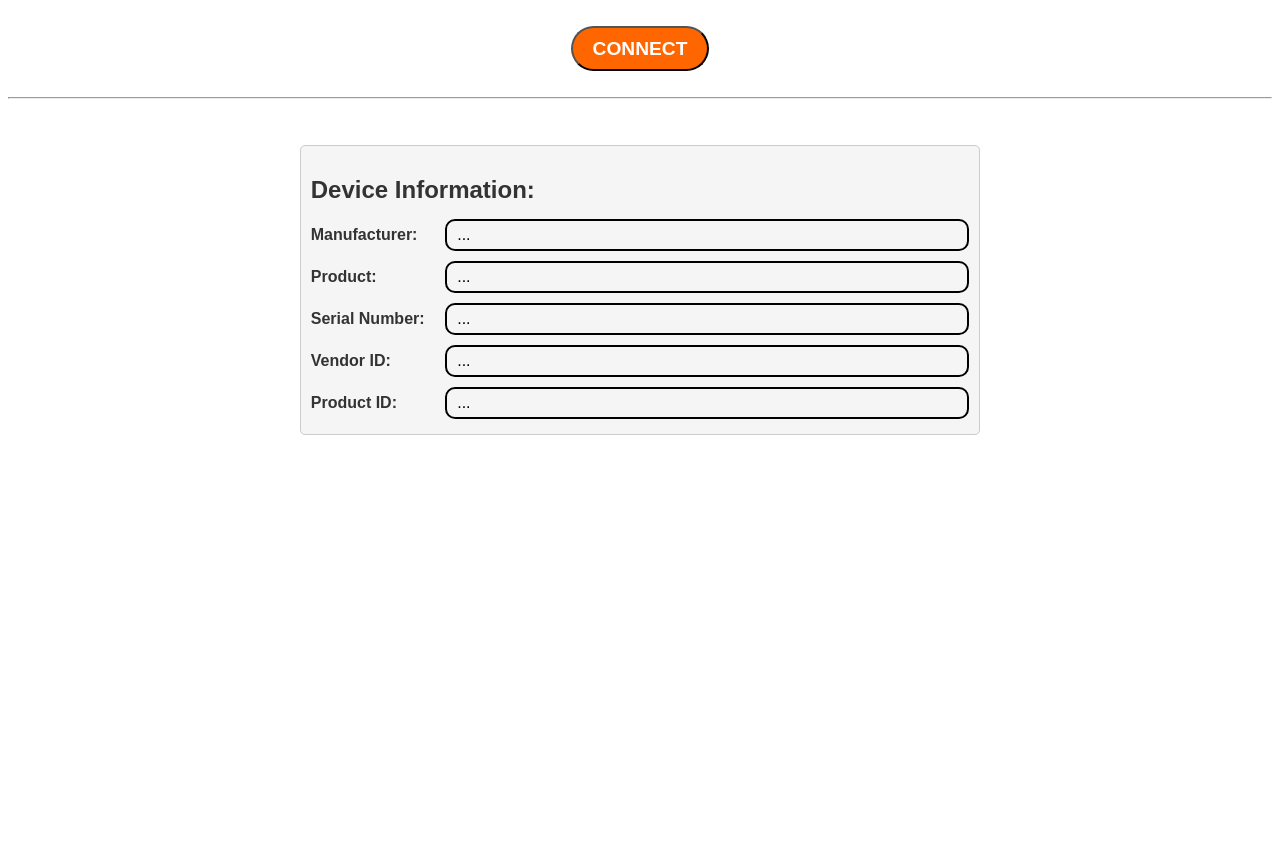
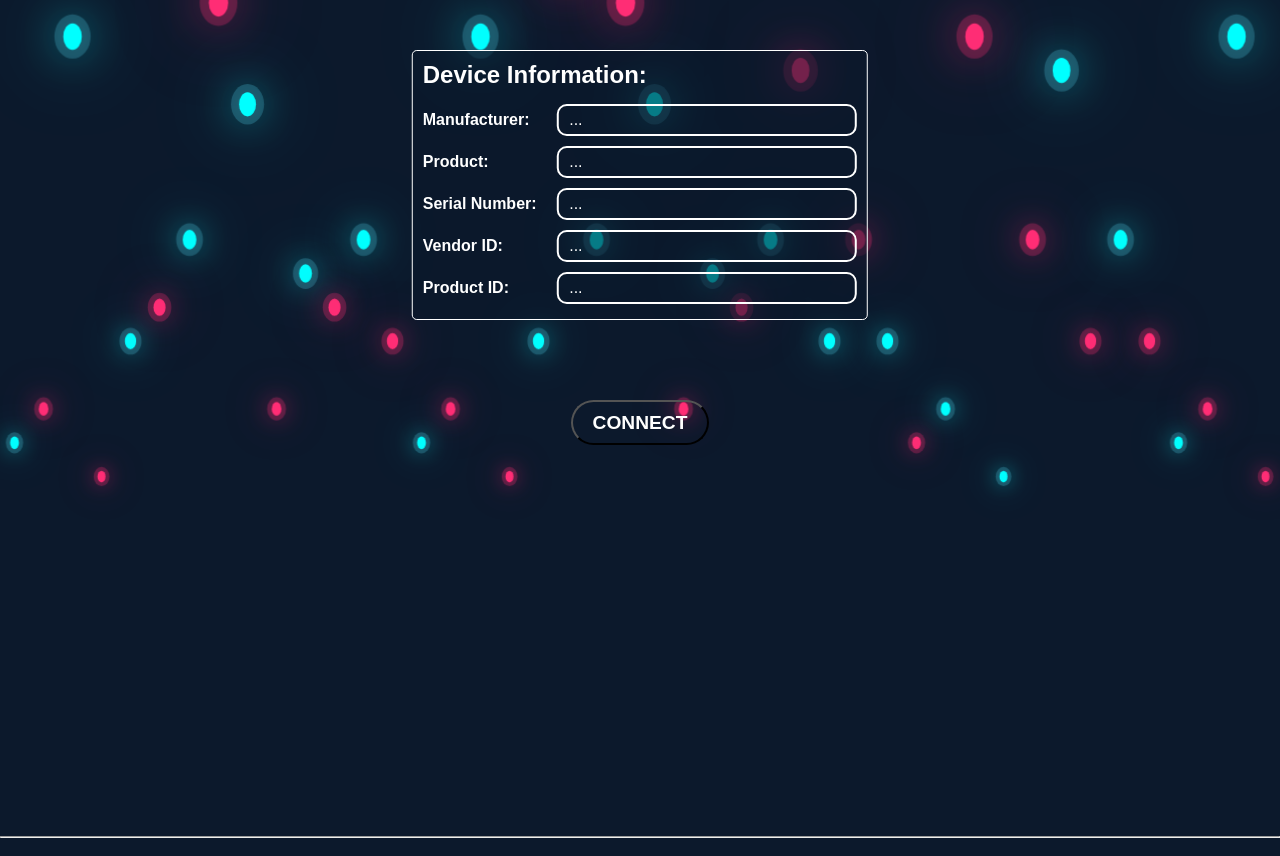
Before and after one commit to jinyuanwong/test-webusbapp, a website with bundled scripts: page index.html in a window 1280 px wide. Before the commit the page ends 800 px from the top, so only its background shows below. Built offline with nearby package versions, Linux system fonts and the light colour scheme.

Commit message:
updated a background

```diff
--- a/index.html
+++ b/index.html
@@ -1,21 +1,65 @@
-<html>
+
+<html lang="en"  class="height-full" data-color-mode="auto" data-light-theme="light" data-dark-theme="dark" data-a11y-animated-images="system">
+
 
   <head>
     <title>WebUSB Demo</title>
     <script src="index.js"></script>
     <link rel="stylesheet" type="text/css" href="style.css">
+
   </head>
 
   <body>
+    <div class="container">
+      <div class="bubbles">
+        <span style="--i:11;"></span>
+        <span style="--i:12;"></span>
+        <span style="--i:23;"></span>
+        <span style="--i:10;"></span>
+        <span style="--i:14;"></span>
+        <span style="--i:15;"></span>
+        <span style="--i:17;"></span>
+        <span style="--i:24;"></span>
+        <span style="--i:21;"></span>
+        <span style="--i:12;"></span>
+        <span style="--i:16;"></span>
+        <span style="--i:15;"></span>
+        <span style="--i:17;"></span>
+        <span style="--i:14;"></span>
+        <span style="--i:11;"></span>
+        <span style="--i:12;"></span>
+        <span style="--i:23;"></span>
+        <span style="--i:10;"></span>
+        <span style="--i:14;"></span>
+        <span style="--i:25;"></span>
+        <span style="--i:17;"></span>
+        <span style="--i:24;"></span>
+        <span style="--i:21;"></span>
+        <span style="--i:12;"></span>
+        <span style="--i:16;"></span>
+        <span style="--i:15;"></span>
+        <span style="--i:17;"></span>
+        <span style="--i:22;"></span>
+        <span style="--i:14;"></span>
+        <span style="--i:17;"></span>
+        <span style="--i:14;"></span>
+        <span style="--i:11;"></span>
+        <span style="--i:12;"></span>
+        <span style="--i:23;"></span>
+        <span style="--i:10;"></span>
+        <span style="--i:17;"></span>
+        <span style="--i:22;"></span>
+        <span style="--i:14;"></span>
+        <span style="--i:17;"></span>
+        <span style="--i:14;"></span>
+        <span style="--i:11;"></span>
+        <span style="--i:12;"></span>
+        <span style="--i:23;"></span>
+        <span style="--i:10;"></span>
+      </div>
+    </div>
 
-    <br/>
 
-    <div style="display: flex; justify-content: center;">
-      <button id="connect">Connect</button>
-    </div>
-    <br/>
-    <hr>
-    <br/>
     <div id="usb-content" style="display: flex; justify-content: center;">
       <div class="device-info">
         <h2 class="apple-title">Device Information:</h2>
@@ -28,6 +72,13 @@
         </ul>
       </div>
     </div>
+    <br/>
+    <div style="display: flex; justify-content: center;">
+      <button id="connect">Connect</button>
+    </div>
+    <br/>
+    <hr>
+    <br/>
 
   </body>
 
--- a/style.css
+++ b/style.css
@@ -1,30 +1,73 @@
-#connect {
-  display: inline-block;
-  padding: 0.5em 1em;
-  border-radius: 2em;
-  background-color: #ff6600;
-  color: #fff;
-  font-size: 1.2em;
-  font-weight: bold;
-  text-transform: uppercase;
-  cursor: pointer;
-  transition: all 0.3s ease-in-out;
+*
+{
+  margin: 0;
+  padding: 0;
+  box-sizing: border-box;
 }
 
+body {
+  min-height: 100vh;
+  background: #0c192c;
+}
+
+.container {
+  position: relative;
+  width: 100%;
+  height: 100vh;
+  overflow: hidden;
+}
+
+.bubbles {
+  position: relative;
+  display: flex;
+}
+
+.bubbles span {
+  position: relative;
+  width: 30px;
+  height: 30px;
+  background-color:aqua;
+  margin: 0 4px;
+  border-radius: 50%;
+  box-shadow: 0 0 0 10px #4fc3dc44,
+  0 0 50px aqua,
+  0 0 100px aqua;
+  animation: animate 15s linear infinite;
+  animation-duration: calc(130s / var(--i));
+}
+
+.bubbles span:nth-child(even) {
+  background: #ff2d75;
+  box-shadow: 0 0 0 10px #ff2d7544,
+  0 0 50px #ff2d75,
+  0 0 100px #ff2d75;
+}
+@keyframes animate {
+  0%
+  {
+    transform: translateY(100vh) scale(0)
+  }
+
+  100%
+  {
+    transform: translateY(-10vh) scale(1)
+  }
+
+}
+
+
 #connect:hover {
-  background-color: #cc5500;
+  background-color: #4fc3dc44;
 }
 .device-info {
-  background-color: #f5f5f5;
-  border: 1px solid #ccc;
+  border: 1px solid white;
   border-radius: 5px;
   padding: 10px;
-  margin-top: 20px;
 }
 .apple-title {
   font-size: 24px;
   font-weight: bold;
-  color: #333;
+  color: white;
   margin-bottom: 10px;
 
 }
@@ -37,8 +80,9 @@
 
 .device-info-attribute {
   display: inline-block;
-  border: 2px solid black;
-  width: 500px;
+  color: white;
+  border: 2px solid white;
+  width: 300px;
   padding: 5px 10px;
   border-radius: 10px;
 }
@@ -48,13 +92,39 @@
   width: 120px;
   font-weight: bold;
   margin-right: 10px;
-  color: #333;
+  color: white;
 }
 
 .apple-list li {
   padding: 5px 0;
 }
 
+#usb-content {
+  background: #0c192c92;
+  position: absolute;
+  left: 50%;
+  transform: translateX(-50%);
+  /* Adjust the top value to change the vertical position of the element */
+  top: 50px;
+
+}
+
+#connect {
+  display: inline-block;
+  position: absolute;
+  top: 400px;
+  padding: 0.5em 1em;
+  border-radius: 2em;
+  background-color: transparent;
+  color: #fff;
+  font-size: 1.2em;
+  font-weight: bold;
+  text-transform: uppercase;
+  cursor: pointer;
+  transition: all 0.3s ease-in-out;
+}
+
+
 body {
   font-family: "Avenir", sans-serif;
 }
```
Also changed, not shown: README.md.
